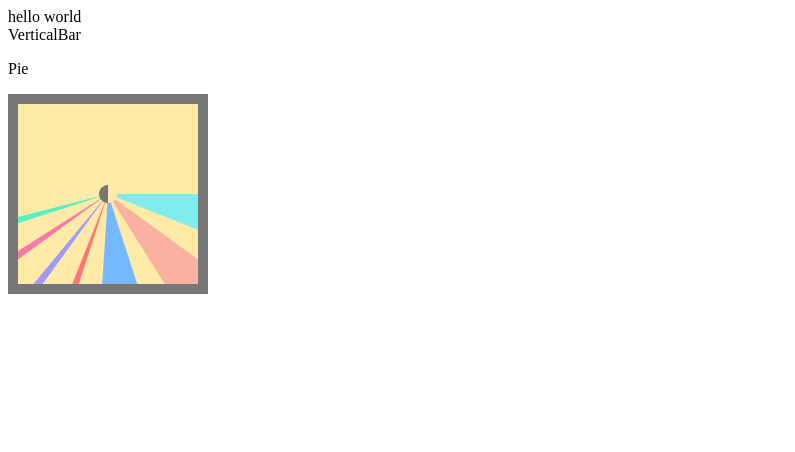
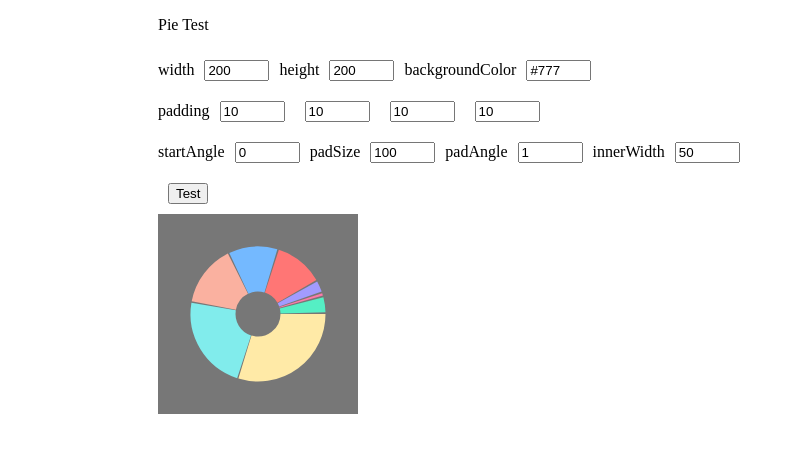
Before and after one commit to sdh20282/jetty-chart, a React (Create React App) app: page / in a window 1280 px wide. Shown: the top 452 px of the page, without its empty margins (0-795 px from the left). Built offline with nearby package versions, Linux system fonts and the light colour scheme.

Commit message:
Test : 테스트 로직 추가

```diff
--- a/src/App.jsx
+++ b/src/App.jsx
@@ -3,35 +3,35 @@ import { Pie } from "./jetty-chart/src/pies/pie/Pie";
 
 const data = [
   {
-    value: 1,
+    value: 0.3,
     label: "test1",
   },
   {
-    value: 0.1,
+    value: 0.23,
     label: "test2",
   },
   {
-    value: 0.1,
+    value: 0.15,
     label: "test3",
   },
   {
-    value: 0.1,
+    value: 0.12,
     label: "test4",
   },
   {
-    value: 0.05,
+    value: 0.12,
     label: "test5",
   },
   {
-    value: 0.05,
+    value: 0.03,
     label: "test5",
   },
   {
-    value: 0.05,
+    value: 0.01,
     label: "test5",
   },
   {
-    value: 0.05,
+    value: 0.04,
     label: "test5",
   },
 ];
@@ -46,9 +46,9 @@ const MyPie = ({ data }) => {
 
 function App() {
   return (
-    <div>
-      hello world
-      {MyVerticalBar({ data })}
+    <div style={{ "margin-left": 150 }}>
+      {/* hello world
+      {MyVerticalBar({ data })} */}
       {MyPie({ data })}
     </div>
   );
--- a/src/jetty-chart/src/pies/pie/PaintPie.js
+++ b/src/jetty-chart/src/pies/pie/PaintPie.js
@@ -6,7 +6,7 @@ const PaintPie = ({ data, generalSettings, pieSettings }) => {
       id="pie"
       width={generalSettings.width - generalSettings.padding.left - generalSettings.padding.right}
       height={generalSettings.height - generalSettings.padding.top - generalSettings.padding.bottom}
-      viewBox="-1 -1 2 2"
+      viewBox="-2 -2 4 4"
       style={{
         backgroundColor: generalSettings.backgroundColor,
         padding:
--- a/src/jetty-chart/src/pies/pie/Pie.js
+++ b/src/jetty-chart/src/pies/pie/Pie.js
@@ -1,25 +1,149 @@
 import PaintPie from "./PaintPie";
+import { useState, useEffect } from "react";
 
 const Pie = ({
   data,
-  generalSettings = {
+  generalSettingss = {
     width: "200",
     height: "200",
     backgroundColor: "#777",
     padding: { top: "10", bottom: "10", left: "10", right: "10" },
   },
-  pieSettings = {
+  pieSettingss = {
     color: ["#ffeaa7", "#81ecec", "#fab1a0", "#74b9ff", "#ff7675", "#a29bfe", "#fd79a8", "#55efc4"],
     startAngle: 0, // 시작 위치 각도, default 0
     padSize: 100, // 조각 크기, default 100
-    padAngle: 10, // 조각 여백 default 0
-    innerWidth: 10, // 내부원 크기, default 50
+    padAngle: 1, // 조각 여백 default 0
+    innerWidth: 50, // 내부원 크기, default 50
     cornerRadius: 0,
   },
 }) => {
+  const [width, setWidth] = useState(generalSettingss.width);
+  const [height, setHeight] = useState(generalSettingss.height);
+  const [backgroundColor, setBackgroundColor] = useState(generalSettingss.backgroundColor);
+  const [padding, setPadding] = useState(generalSettingss.padding);
+  const [color, setColor] = useState(pieSettingss.color);
+  const [startAngle, setStartAngle] = useState(pieSettingss.startAngle);
+  const [padSize, setPadSize] = useState(pieSettingss.padSize);
+  const [padAngle, setPadAngle] = useState(pieSettingss.padAngle);
+  const [innerWidth, setInnerWidth] = useState(pieSettingss.innerWidth);
+  const [generalSettings, setGeneralSettings] = useState(generalSettingss);
+  const [pieSettings, setPieSettings] = useState(pieSettingss);
+  const [test, setTest] = useState(true);
+  useEffect(() => {
+    setGeneralSettings({
+      width,
+      height,
+      backgroundColor,
+      padding,
+    });
+    setPieSettings({
+      color,
+      startAngle,
+      padSize,
+      padAngle,
+      innerWidth,
+    });
+  }, [test]);
   return (
     <div>
-      <p>Pie</p>
+      <p>Pie Test</p>
+      <div>
+        <div>
+          <label>width</label>
+          <input
+            size={5}
+            style={{ margin: "10px" }}
+            type="text"
+            value={width}
+            onChange={(e) => setWidth(e.target.value)}
+          />
+          <label>height</label>
+          <input
+            size={5}
+            style={{ margin: "10px" }}
+            type="text"
+            value={height}
+            onChange={(e) => setHeight(e.target.value)}
+          />
+          <label>backgroundColor</label>
+          <input
+            size={5}
+            style={{ margin: "10px" }}
+            type="text"
+            value={backgroundColor}
+            onChange={(e) => setBackgroundColor(e.target.value)}
+          />
+        </div>
+        <div>
+          <label>padding</label>
+          <input
+            size={5}
+            style={{ margin: "10px" }}
+            type="text"
+            value={padding.top}
+            onChange={(e) => setPadding({ ...padding, top: e.target.value })}
+          />
+          <input
+            size={5}
+            style={{ margin: "10px" }}
+            type="text"
+            value={padding.bottom}
+            onChange={(e) => setPadding({ ...padding, bottom: e.target.value })}
+          />
+          <input
+            size={5}
+            style={{ margin: "10px" }}
+            type="text"
+            value={padding.left}
+            onChange={(e) => setPadding({ ...padding, left: e.target.value })}
+          />
+          <input
+            size={5}
+            style={{ margin: "10px" }}
+            type="text"
+            value={padding.right}
+            onChange={(e) => setPadding({ ...padding, right: e.target.value })}
+          />
+        </div>
+        <div>
+          <label>startAngle</label>
+          <input
+            size={5}
+            style={{ margin: "10px" }}
+            type="text"
+            value={startAngle}
+            onChange={(e) => setStartAngle(e.target.value)}
+          />
+          <label>padSize</label>
+          <input
+            size={5}
+            style={{ margin: "10px" }}
+            type="text"
+            value={padSize}
+            onChange={(e) => setPadSize(e.target.value)}
+          />
+          <label>padAngle</label>
+          <input
+            size={5}
+            style={{ margin: "10px" }}
+            type="text"
+            value={padAngle}
+            onChange={(e) => setPadAngle(e.target.value)}
+          />
+          <label>innerWidth</label>
+          <input
+            size={5}
+            style={{ margin: "10px" }}
+            type="text"
+            value={innerWidth}
+            onChange={(e) => setInnerWidth(e.target.value)}
+          />
+        </div>
+      </div>
+      <button style={{ margin: "10px" }} onClick={() => setTest(!test)}>
+        Test
+      </button>
       <div>
         <PaintPie data={data} generalSettings={generalSettings} pieSettings={pieSettings} />
       </div>
```
